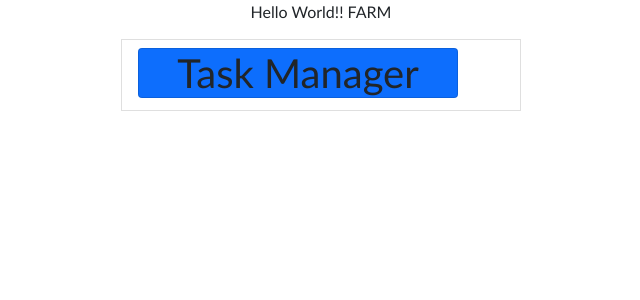
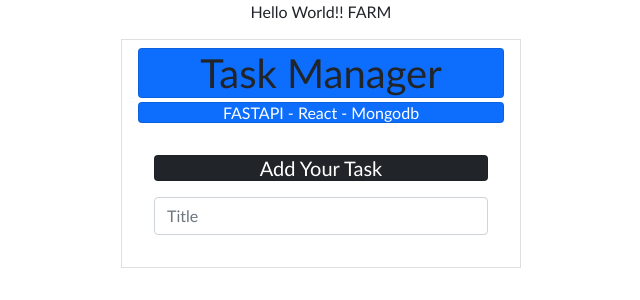
Before and after one commit to PuneetSivananda/FARM-Stack, a React (Create React App) app in the folder frontend/: page / in a window 1280 px wide. Shown: the top 300 px of the page, without its empty margins (319-959 px from the left). Built offline with nearby package versions, Linux system fonts and the light colour scheme.

Commit message:
feat: ui changes

```diff
--- a/frontend/src/App.js
+++ b/frontend/src/App.js
@@ -6,17 +6,35 @@ import 'bootstrap/dist/css/bootstrap.min.css'
 
 function App() {
   return (
-    <div className="App">
-        Hello World!! FARM
-      <div className="App list-group-item justify-content-center align-items-center mx-auto"
+    <div className='App'>
+      Hello World!! FARM
+      <div
+        className='App list-group-item justify-content-center align-items-center mx-auto'
         style={{
-          "width": "400px","backgroundColor": "white","marginTop": "15px"
-      }}
+          width: "400px",
+          backgroundColor: "white",
+          marginTop: "15px",
+        }}
       >
-        <h1 className="card tex-white bg-primary mb-1"
-          style={{"maxWidth":"20rem"}}>
+        <h1
+          className='card tex-white bg-primary mb-1'
+          styleName='max-width: 20rem;'
+        >
           Task Manager
         </h1>
+        <h6 className='card text-white bg-primary mb-3'>
+          FASTAPI - React - Mongodb
+        </h6>
+        <div className='card-body'>
+          <h5 className='card text-white bg-dark mb-3'>Add Your Task</h5>
+          <span className='card-text'>
+            <input
+              type='text'
+              className='mb-2 form-control titleIn'
+              placeholder='Title'
+            />
+          </span>
+        </div>
       </div>
     </div>
   );
```
